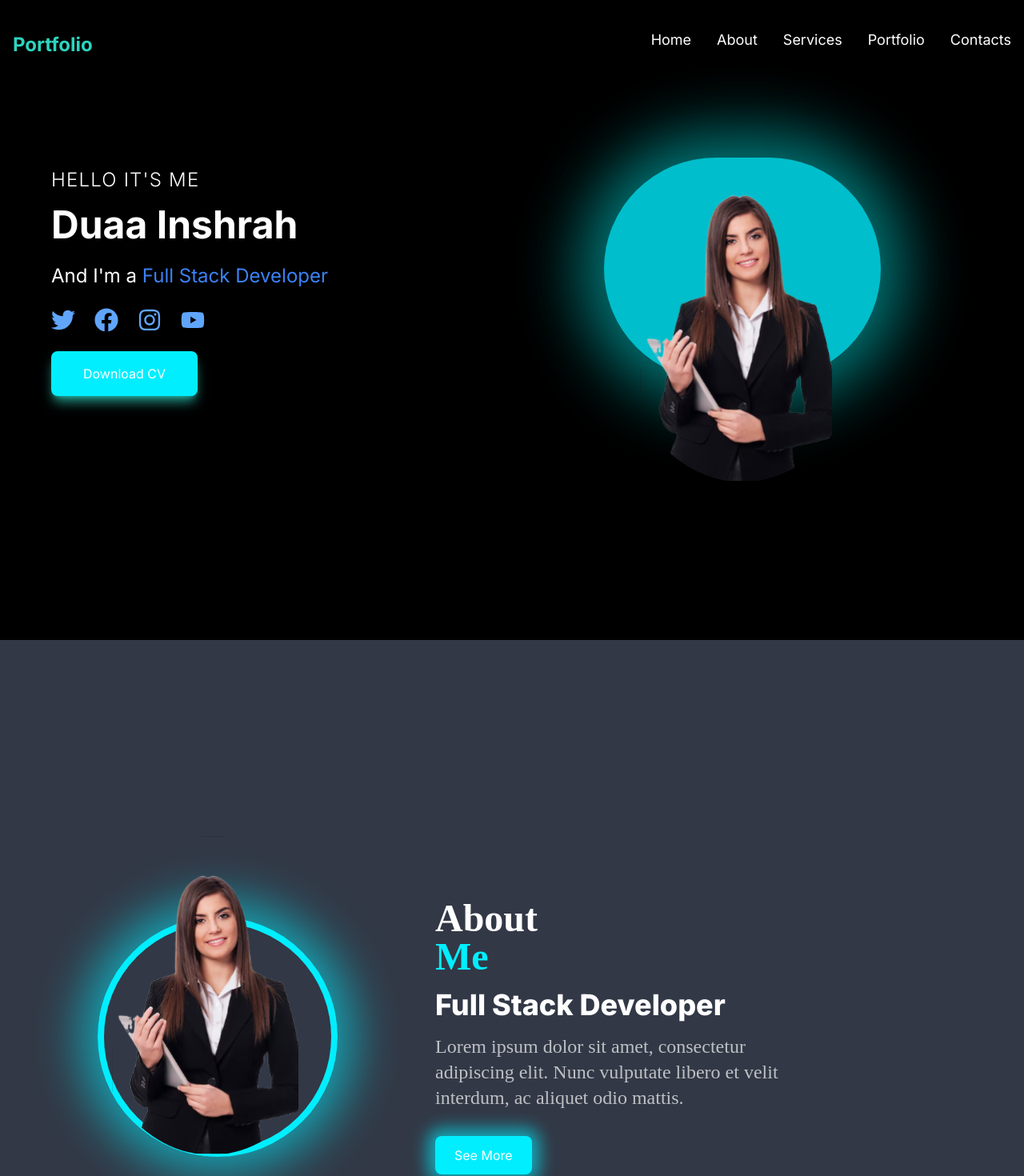
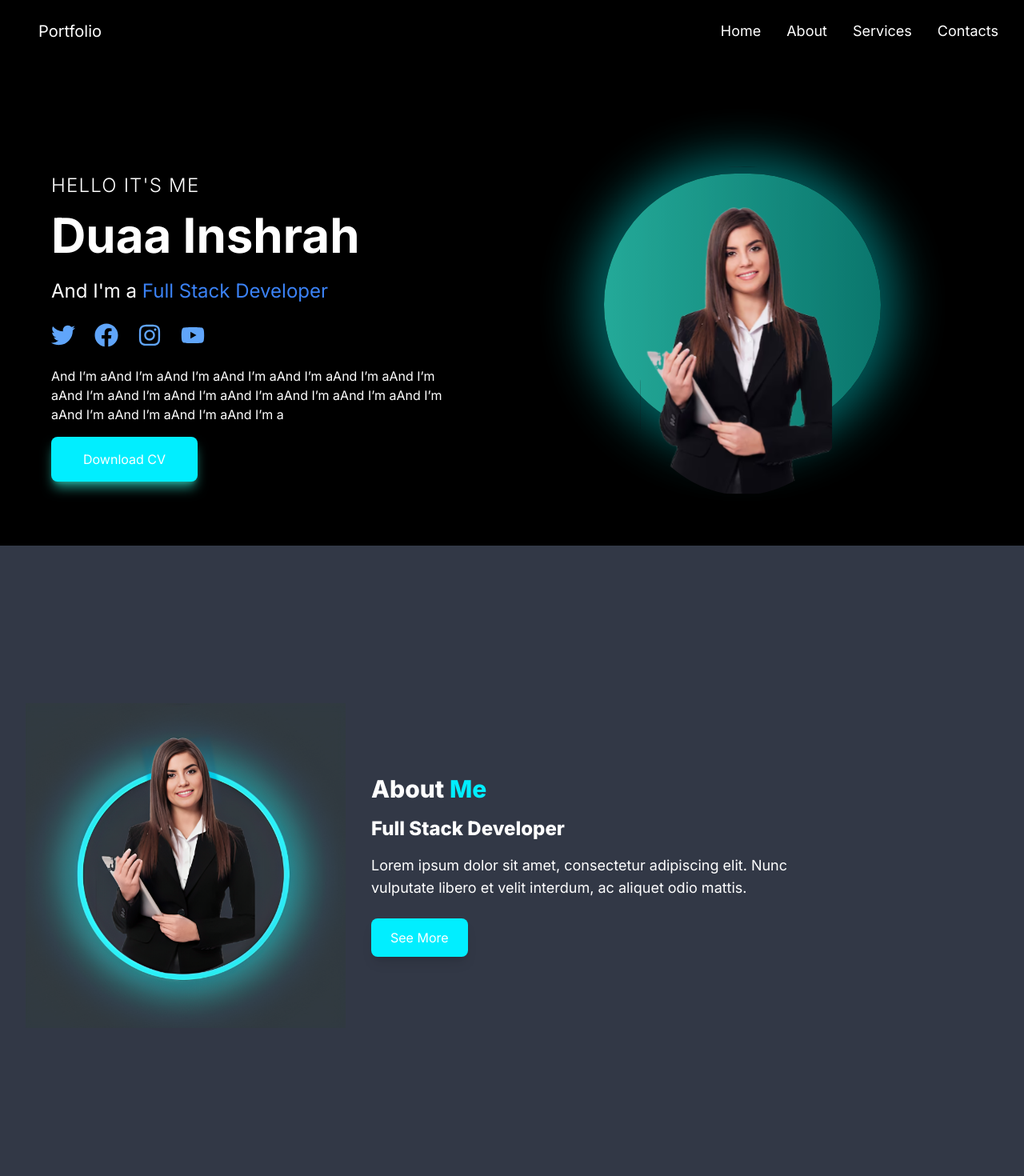
Before and after one commit to Abdullah786346/abdullah, a Next.js app: page / in a window 1280 px wide. Shown: the top 1470 px of the page at 80% size. Built offline with nearby package versions, Linux system fonts and the light colour scheme.

Commit message:
Update Navbar component with navigation links make it responsive

```diff
--- a/app/page.tsx
+++ b/app/page.tsx
@@ -1,3 +1,4 @@
+import Navbar from '../components/Navbar'
 import AboutUs from '../components/AboutUs';
 import Hero from '../components/Hero';
 import OurServices from '../components/OurServices';
@@ -6,6 +7,7 @@ import ContactMe from '../components/ContactMe';
 export default function Home() {
   return (
     <div className="bg-gray-900">
+      <Navbar/>
       <Hero />
       <AboutUs />
       <OurServices />
--- a/components/AboutUs.tsx
+++ b/components/AboutUs.tsx
@@ -1,32 +1,48 @@
+"use client";
+
+import React from 'react';
+
 export default function AboutMeSection() {
+  const [isSmallScreen, setIsSmallScreen] = React.useState(false);
+
+  React.useEffect(() => {
+    const handleResize = () => {
+      setIsSmallScreen(window.innerWidth < 1024);
+    };
+
+    // Initial check
+    handleResize();
+
+    // Add event listener
+    window.addEventListener('resize', handleResize);
+    return () => {
+      window.removeEventListener('resize', handleResize);
+    };
+  }, []);
+
   return (
-    <div className="relative min-h-screen px-4 py-8 md:px-8 md:py-12 lg:px-16 lg:py-24 bg-[#323846]">
-      <div className="relative flex items-center justify-start h-screen">
-        {/* Moderated circle shadow */}
-        <div className="absolute left-[5%] top-1/2 transform -translate-y-1/2 w-[300px] h-[300px] border-8 border-[#01eeff] rounded-full animate-spin-slow shadow-[0_0_60px_20px_rgba(1,238,255,0.6)] z-0"></div>
-        <img
-          src="/assets/Maskgroup.svg"
-          alt="Profile"
-          className="absolute z-10 w-[500px] h-[400px] lg:left-[-3%] transform -translate-x-[3%] -translate-y-[13%]" // Position image left and slightly upward
-        />
-      </div>
-      <div className="lg:absolute lg:left-1/2 lg:top-1/2 lg:transform lg:-translate-x-1/2 lg:-translate-y-1/2 lg:text-left lg:px-8 mt-12 lg:mt-0 lg:ml-[10%]"> {/* Added margin-left */}
-        <div className="text-white text-3xl md:text-4xl lg:text-5xl font-extrabold font-['Sen']">
-          <span className="block">About </span>
-          <span className="block text-[#01eeff]">Me</span>
+    <div
+      className={`relative min-h-screen p-8 bg-[#323846] flex ${isSmallScreen ? 'flex-col items-center text-center' : 'flex-row items-center text-left'}`}
+    >
+      <img
+        src="/assets/circle.png"
+        alt="Profile"
+        className={`w-${isSmallScreen ? '4/5' : '1/2'} max-w-[400px] h-auto ${isSmallScreen ? 'mb-8' : 'mr-8'}`}
+      />
+      <div className="text-white max-w-[600px]">
+        <div className="font-sen font-extrabold text-3xl mb-4">
+          <span>About </span>
+          <span className="text-[#01eeff]">Me</span>
         </div>
-        <div className="text-white text-2xl md:text-3xl lg:text-4xl font-extrabold font-['Inter'] mt-4">
+        <div className="font-inter font-extrabold text-2xl mb-4">
           Full Stack Developer
         </div>
-        <div className="text-[#eeeeee]/75 text-lg md:text-xl lg:text-2xl font-normal font-['Poppins'] mt-4">
+        <div className="font-poppins font-normal text-lg mb-6">
           Lorem ipsum dolor sit amet, consectetur adipiscing elit. Nunc vulputate libero et velit interdum, ac aliquet odio mattis.
         </div>
-        <div className="mt-8">
-          {/* Button with moderated shadow */}
-          <button className="bg-[#01eeff] text-white px-6 py-3 rounded-lg shadow-[0_0_20px_10px_rgba(1,238,255,0.6)] hover:shadow-[0_0_30px_15px_rgba(1,238,255,0.8)] transition duration-300">
-            See More
-          </button>
-        </div>
+        <button className="bg-[#01eeff] text-white py-3 px-6 rounded-lg shadow-lg transition-shadow duration-300 hover:shadow-xl">
+          See More
+        </button>
       </div>
     </div>
   );
--- a/components/ContactMe.tsx
+++ b/components/ContactMe.tsx
@@ -3,33 +3,33 @@ import React from 'react';
 const ContactMe: React.FC = () => {
   return (
     <div className="bg-black flex flex-col items-center justify-center">
-      <h2 className=" text-2xl font-bold text-white mb-7 text-center pt-8">
+      <h4 className=" text-2xl font-bold text-white mb-7 text-center pt-8">
         Contact <span className="text-teal-400">Me</span>
-      </h2>
+      </h4>
       <div className="w-[70%] pb-8 pt-8 rounded-lg shadow-lg">
         <form className="space-y-7">
           <div className="flex space-x-8">
             <input
               type="text"
               placeholder="First Name"
-              className="w-[48%] h-[40px] px-3 py-2 bg-gray-700 text-white rounded focus:outline-none focus:ring-2 focus:ring-teal-400"
+              className="w-[48%] h-[50px] px-3 py-2 bg-gray-700 text-white rounded focus:outline-none focus:ring-2 focus:ring-teal-400"
             />
             <input
               type="text"
               placeholder="Last Name"
-              className="w-[48%] h-[40px] px-3 py-2 bg-gray-700 text-white rounded focus:outline-none focus:ring-2 focus:ring-teal-400"
+              className="w-[48%] h-[50px] px-3 py-2 bg-gray-700 text-white rounded focus:outline-none focus:ring-2 focus:ring-teal-400"
             />
           </div>
           <div className="flex space-x-8">
             <input
               type="text"
               placeholder="Mob. Number"
-              className="w-[48%] h-[40px] px-3 py-2 bg-gray-700 text-white rounded focus:outline-none focus:ring-2 focus:ring-teal-400"
+              className="w-[48%] h-[50px] px-3 py-2 bg-gray-700 text-white rounded focus:outline-none focus:ring-2 focus:ring-teal-400"
             />
             <input
               type="email"
               placeholder="Email Address"
-              className="w-[48%] h-[40px] px-3 py-2 bg-gray-700 text-white rounded focus:outline-none focus:ring-2 focus:ring-teal-400"
+              className="w-[48%] h-[50px] px-3 py-2 bg-gray-700 text-white rounded focus:outline-none focus:ring-2 focus:ring-teal-400 "
             />
           </div>
           <textarea
--- a/components/Hero.tsx
+++ b/components/Hero.tsx
@@ -2,32 +2,18 @@ import { FaTwitter, FaFacebook, FaInstagram, FaYoutube } from 'react-icons/fa';
 
 const Hero = () => {
   return (
-    <div className="bg-black text-white h-screen flex flex-col relative overflow-hidden">
-      {/* Navbar */}
-      <nav className="absolute top-5 right-0 mt-4 mr-4 z-10 flex items-center space-x-6 sm:space-x-8 text-sm sm:text-lg">
-        <a href="#" className="hover:text-teal-400 transition duration-300">Home</a>
-        <a href="#" className="hover:text-teal-400 transition duration-300">About</a>
-        <a href="#" className="hover:text-teal-400 transition duration-300">Services</a>
-        <a href="#" className="hover:text-teal-400 transition duration-300">Portfolio</a>
-        <a href="#" className="hover:text-teal-400 transition duration-300">Contacts</a>
-      </nav>
-
-      {/* Portfolio Text */}
-      <div className="absolute top-10 left-4 text-lg sm:text-xl md:text-2xl font-bold text-teal-400 z-10">
-        Portfolio
-      </div>
-
-      {/* Main Content */}
+    <div className="pt-20 bg-black"> {/* Background color set to black */}
       <div className="flex flex-col md:flex-row items-center justify-between px-4 sm:px-8 md:px-16 py-8 md:py-20 relative z-10">
         {/* Text Content */}
-        <div className="flex flex-col items-start text-left mb-8 md:mb-0 md:pr-16 mt-10 pt-10">
-          <h1 className="text-lg sm:text-xl md:text-2xl font-light tracking-wider uppercase mb-2 sm:mb-4">
+        <div className="flex flex-col items-start text-left mb-8 md:mb-0 md:pr-16 mt-9 pt-5">
+          <h1 className="text-white text-lg sm:text-xl md:text-2xl font-light tracking-wider uppercase mb-2 sm:mb-4">
             Hello It's Me
           </h1>
-          <h2 className="text-lg sm:text-2xl md:text-4xl lg:text-5xl font-bold mb-4 sm:mb-6">
+
+          <h2 className="text-white text-3xl sm:text-4xl md:text-5xl lg:text-6xl font-bold mb-4 sm:mb-6">
             Duaa Inshrah
           </h2>
-          <p className="text-base sm:text-lg md:text-xl lg:text-2xl mb-4 sm:mb-6">
+          <p className="text-white sm:text-lg md:text-xl lg:text-2xl mb-4 sm:mb-6">
             And I'm a <span className="text-blue-500">Full Stack Developer</span>
           </p>
           <div className="flex items-center space-x-3 sm:space-x-4 md:space-x-6 mb-4 sm:mb-6">
@@ -36,23 +22,33 @@ const Hero = () => {
             <FaInstagram className="text-blue-400 hover:text-blue-500 transition duration-300 cursor-pointer text-xl sm:text-2xl md:text-3xl" />
             <FaYoutube className="text-blue-400 hover:text-blue-500 transition duration-300 cursor-pointer text-xl sm:text-2xl md:text-3xl" />
           </div>
-          <button className="bg-[#01eeff] from-teal-400 to-teal-600 text-white px-4 sm:px-6 md:px-10 py-2 sm:py-3 md:py-4 rounded-lg shadow-lg shadow-teal-400/70 hover:shadow-2xl hover:shadow-teal-500/80 transition duration-300">
+
+          {/* New Text */}
+          <p className="text-white mb-4">
+            And I’m aAnd I’m aAnd I’m aAnd I’m aAnd I’m aAnd I’m aAnd I’m<br/> aAnd
+            I’m aAnd I’m aAnd I’m aAnd I’m aAnd I’m aAnd I’m aAnd I’m<br/> aAnd
+            I’m
+            aAnd I’m  aAnd I’m aAnd I’m a
+          </p>
+
+          <button className="bg-[#01eeff] text-white px-4 sm:px-6 md:px-10 py-2 sm:py-3 md:py-4 rounded-lg shadow-lg shadow-teal-400/70 hover:shadow-2xl hover:shadow-teal-500/80 transition duration-300">
             Download CV
           </button>
         </div>
 
-        {/* Circle and Image */}
-        <div className="relative flex items-center justify-center w-full md:w-1/2">
+         {/* Circle and Image */}
+         <div className="relative flex items-center justify-center w-full md:w-1/2">
           {/* Circle */}
-          <div className="absolute w-[60%] h-[60%] bg-[#01eeff] from-teal-400 to-teal-600 rounded-full shadow-[0_0_80px_30px_rgba(0,255,255,0.6)] opacity-80 translate-y-4 md:translate-y-6"></div>
+          <div className="absolute w-[60%] h-[80%] bg-gradient-to-r from-teal-400 to-teal-600 rounded-full shadow-[0_0_60px_20px_rgba(0,255,255,0.5)] opacity-80"></div>
 
           {/* Image inside circle */}
           <img
             src="/assets/Maskgroup.svg"
             alt="Girl Image"
-            className="relative z-10 w-56 sm:w-64 md:w-80 h-auto object-cover absolute bottom-1/6 md:bottom-1/5 translate-y-1/6 md:translate-y-1/4 mb-4 pb-9"
+            className="relative z-10 w-56 sm:w-64 md:w-80 h-auto object-cover absolute bottom-1/6 md:bottom-1/5 translate-y-1/5 md:translate-y-8"
 
           />
+
         </div>
       </div>
     </div>
--- /dev/null
+++ b/components/Navbar.tsx
@@ -0,0 +1,61 @@
+"use client"; // Add this line at the top
+
+import React, { useState } from 'react';
+import Link from 'next/link';
+
+const Navbar = () => {
+  const [isMenuOpen, setIsMenuOpen] = useState(false);
+
+  return (
+    <header className="fixed top-0 w-full bg-black text-white z-50">
+      <div className="flex justify-between items-center px-4 sm:px-8 py-4">
+        {/* Desktop Content */}
+        <div className="flex items-center w-full">
+          {/* Desktop Portfolio Button (Left Side) */}
+          <Link href="/" className="text-[20px] text-white px-4 py-2">
+            Portfolio
+          </Link>
+
+          {/* Desktop Navbar (Right Side) */}
+          <nav className="hidden md:flex items-center space-x-6 sm:space-x-8 text-sm sm:text-lg ml-auto">
+            <Link href="/" className="hover:text-teal-400 transition duration-300">Home</Link>
+            <Link href="/about" className="hover:text-teal-400 transition duration-300">About</Link>
+            <Link href="/services" className="hover:text-teal-400 transition duration-300">Services</Link>
+            <Link href="/contact" className="hover:text-teal-400 transition duration-300">Contacts</Link>
+          </nav>
+        </div>
+
+        {/* Mobile Menu Button (Right Side) */}
+        <button
+          className="md:hidden text-teal-400 focus:outline-none"
+          onClick={() => setIsMenuOpen(!isMenuOpen)}
+        >
+          <span className="sr-only">Open menu</span>
+          MENU
+        </button>
+      </div>
+
+      {/* Mobile Menu */}
+      {isMenuOpen && (
+        <div className="fixed top-0 left-0 w-full md:hidden bg-black text-white p-4 shadow-lg z-50">
+          <button
+            className="absolute right-4 left-4 text-teal-400"
+            onClick={() => setIsMenuOpen(false)}
+          >
+            <span className="sr-only">Close menu</span>
+            CLOSE
+          </button>
+          <nav className="flex flex-col space-y-4 mt-12">
+            <Link href="/" className="hover:text-teal-400 transition duration-300">Home</Link>
+            <Link href="/about" className="hover:text-teal-400 transition duration-300">About</Link>
+            <Link href="/services" className="hover:text-teal-400 transition duration-300">Services</Link>
+            <Link href="/portfolio" className="hover:text-teal-400 transition duration-300">Portfolio</Link>
+            <Link href="/contact" className="hover:text-teal-400 transition duration-300">Contacts</Link>
+          </nav>
+        </div>
+      )}
+    </header>
+  );
+};
+
+export default Navbar;
```
Also changed, not shown: public/assets/circle.png (added), public/assets/logo.svg (added).
